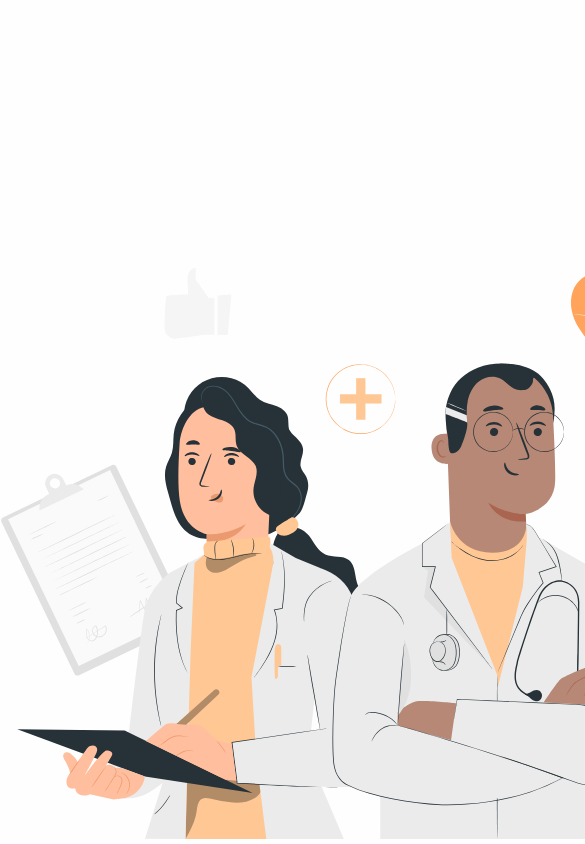
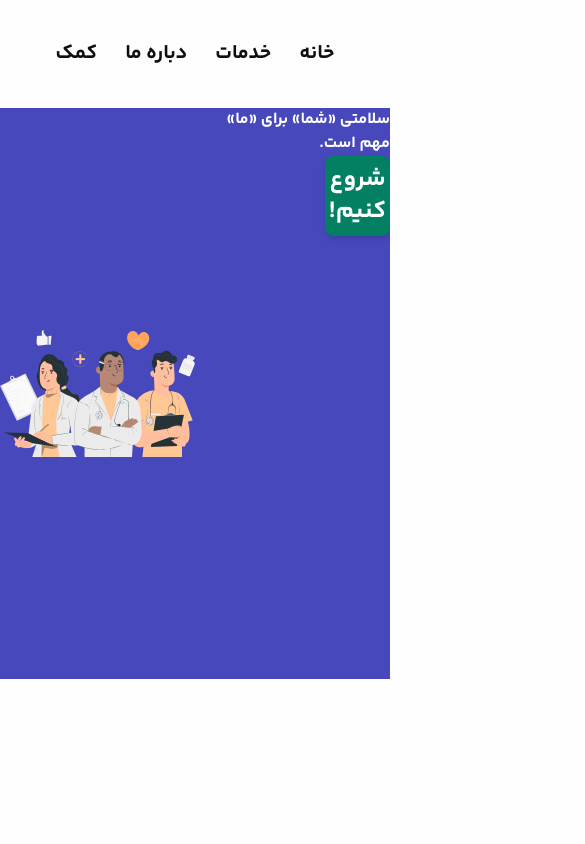
Before and after one commit to zahrabakhshandeh/HealthCare, a Next.js app: page / in a window 390 px wide. Shown: the top 844 px of the page, 585 px wide, since content can reach past the window. Built offline with nearby package versions, Linux system fonts and the light colour scheme.

Commit message:
Add Responsiveness to xl and 2xl For NavarBar & Here components. Change .gitignore file.

```diff
--- a/src/components/landingPageComponents/Hero/index.tsx
+++ b/src/components/landingPageComponents/Hero/index.tsx
@@ -1,18 +1,21 @@
 import MainButton from "@/components/MainButton";
 import HeroSvg from "/public/svg/hero.svg"
+
 const Hero = () => {
     return(
-        <div className="flex justify-center">
-            <div className="grid grid-cols-2 px-10 pt-40 bg-[var(--primary-blue)] w-full">
-                <div className="flex flex-col xl:gap-32 items-start">
-                    <h2 className="xl:text-8xl lg:text-2xl text-white lg:px-40 md:px-16">
+        <div className="flex justify-center items-center">
+            <div className="grid grid-cols-2 xl:px-10 xl:pt-40 bg-[var(--primary-blue)] w-full">
+
+                <div className="flex flex-col xl:gap-32 items-start col-span-1">
+                    <h2 className="xl:text-8xl lg:text-2xl text-white 2xl:px-36 md:px-16">
                         سلامتی «شما»
                         برای «ما»
                         مهم است.
                     </h2>
-                    <MainButton value="شروع کنیم!" className="bg-[var(--green-btn)] w-1/3 h-20 mx-36"/>
+                    <MainButton value="شروع کنیم!" className="bg-[var(--green-btn)] w-1/3 h-20 lg:mx-36"/>
                 </div>
-                <div className="lg:scale-75 xl:scale-100">
+
+                <div className="lg:scale-75 xl:scale-100 flex xl:gap-32 items-center col-span-1">
                     <HeroSvg />
                 </div>
             </div>
```
Also changed, not shown: 1 other file (tests, documents, lock files or other folders).
